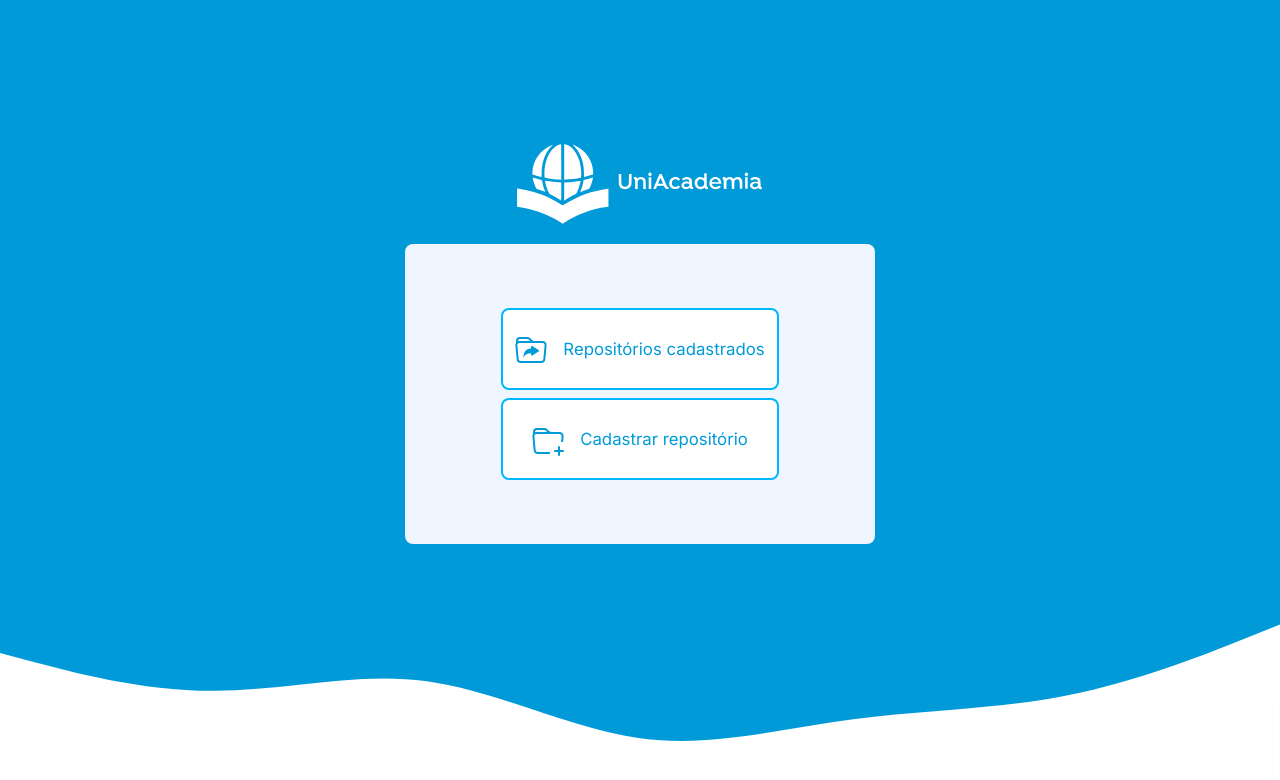
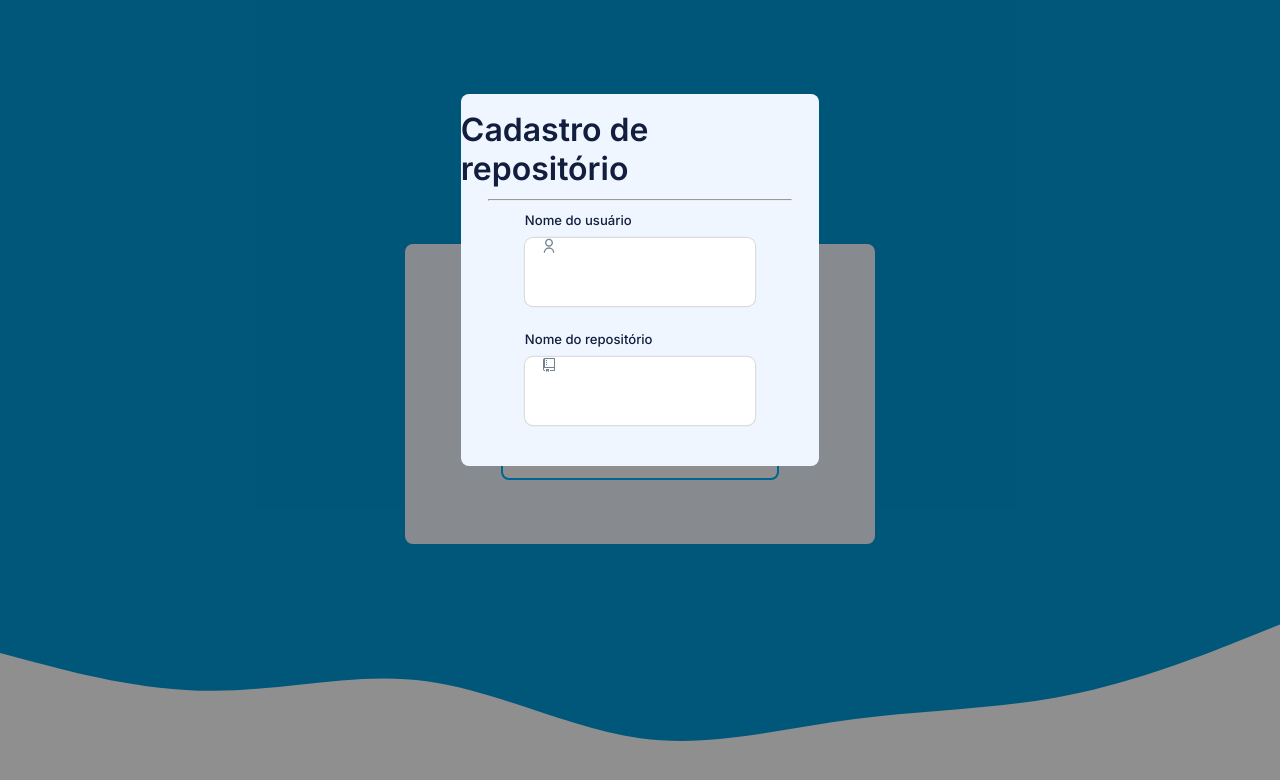
Before and after one commit to ces-jf/IC-2021-Front-end, a Next.js app: page / in a window 1280 px wide. Shown: the top 780 px of the page. Built offline with nearby package versions, Linux system fonts and the light colour scheme.

Commit message:
adicionado modal

```diff
--- a/src/components/Input.tsx
+++ b/src/components/Input.tsx
@@ -19,7 +19,7 @@ export function Input(props: ButtonProps) {
   const span = useRef(null);
 
   return (
-    <>
+    <div className={styles.container}>
       <label htmlFor={props.id} className={styles.labelInput}>{props.labelText}</label>
       <div onClick={ () => input.current.focus()}
         className={`${styles.inputContainer} ${inputValue.length > 0 ? styles.filled : null } ${shouldValidationMessageAppear ? styles.erro : null}`}>
@@ -39,6 +39,6 @@ export function Input(props: ButtonProps) {
         <span ref={span}
           className={`${styles.validationMessage} ${shouldValidationMessageAppear ? null : styles.displayNone}`}>Campo obrigatório</span>
         </div>
-    </>
+    </div>
   );
 }
--- /dev/null
+++ b/src/components/Modal.tsx
@@ -0,0 +1,25 @@
+import { ReactNode } from 'react';
+import styles from '../styles/components/Modal.module.css';
+
+interface ModalProps {
+    isOpen: boolean;
+    title: string;
+    children?: ReactNode;
+    onClose: (e) => void;
+}
+
+export function Modal(props: ModalProps){
+    if (!props.isOpen) return null;
+    return (
+        <div className={styles.container}
+            onClick={ () => props.onClose(false) }>
+            <div className={styles.body} onClick={ (e) => e.stopPropagation()}>
+                <h1 className={styles.title}>{props.title}</h1>
+                <hr className={styles.hr}/>
+                <div className={styles.content}>
+                    {props.children}
+                </div>
+            </div>
+        </div>
+    );
+}
--- a/src/pages/index.tsx
+++ b/src/pages/index.tsx
@@ -2,10 +2,15 @@
 // import { useEffect, useState } from "react";
 import { Button } from '../components/Button';
 import { MenuCard } from '../components/MenuCard';
+import { Modal } from '../components/Modal';
+import { BsFolderSymlink, BsFolderPlus } from 'react-icons/bs';
+import { VscRepo } from 'react-icons/vsc';
+import { RiUserLine } from 'react-icons/ri'
+import { LogoUniAc } from '../components/LogoUniAc';
+import { Input } from '../components/Input';
+import Link from 'next/link'
+import React, { useEffect, useState } from 'react';
 import styles from '../styles/pages/index.module.css';
-import { BsFolderSymlink, BsFolderPlus } from 'react-icons/bs';
-import { LogoUniAc } from '../components/LogoUniAc';
-import Link from 'next/link'
 
 export default function Home() {
   // useEffect(() => {
@@ -14,6 +19,8 @@ export default function Home() {
   //         console.log(res);
   //       });
   // }, []);
+
+  const [isModalOpen, setModalOpen] = useState(true);
 
   return (
     <>
@@ -37,15 +44,27 @@ export default function Home() {
             </a>
           </Link>
 
-          <Link href='/'>
-            <a>
+          <Modal isOpen={isModalOpen} onClose={ (e) => setModalOpen(e)}
+            title='Cadastro de repositório'>
+              <Input type='text'
+                        labelText='Nome do usuário'
+                        id='iNomeUsuario'
+                        isRequired={true}
+                        icon={ RiUserLine }/>
+              <Input type='text'
+                        labelText='Nome do repositório'
+                        id='iNomeRepositorio'
+                        isRequired={true}
+                        icon={ VscRepo }/>
+          </Modal>
+
+            <a onClick={ () => setModalOpen(true)}>
               <Button secondary>
                   <MenuCard icon={BsFolderPlus}>
                     Cadastrar repositório
                   </MenuCard>
               </Button>
             </a>
-          </Link>
         </div>
     </div>
     </>
--- a/src/styles/components/Input.module.css
+++ b/src/styles/components/Input.module.css
@@ -72,3 +72,9 @@
 .erro {
     box-shadow: 0 0 0 1.2px var(--red) !important;
 }
+
+.container {
+    display: flex;
+    flex-direction: column;
+    width: 100%;
+}
--- /dev/null
+++ b/src/styles/components/Modal.module.css
@@ -0,0 +1,41 @@
+.container {
+    display: block;
+    position: fixed;
+    left: 0;
+    top: 0;
+    right: 0;
+    bottom: 0;
+    background-color: #00000070;
+    display: flex;
+    align-items: center;
+    justify-content: center;
+}
+
+.body {
+    width: 28vw;
+    background-color: var(--light-blue);
+    border-radius: 8px;
+    display: flex;
+    align-items: center;
+    justify-content: center;
+    flex-direction: column;
+    padding: 1rem 0rem;
+    margin-bottom: 30vh;
+}
+
+.title {
+    color: var(--text)
+}
+
+.hr {
+    color: var(--gray-line);
+    width: 85%;
+    margin: 0.7rem 0;
+}
+
+.content {
+    display: flex;
+    flex-direction: column;
+    width: 100%;
+    padding: 0 4rem;
+}
```
Lines whose indentation alone changed are shown as unchanged.
